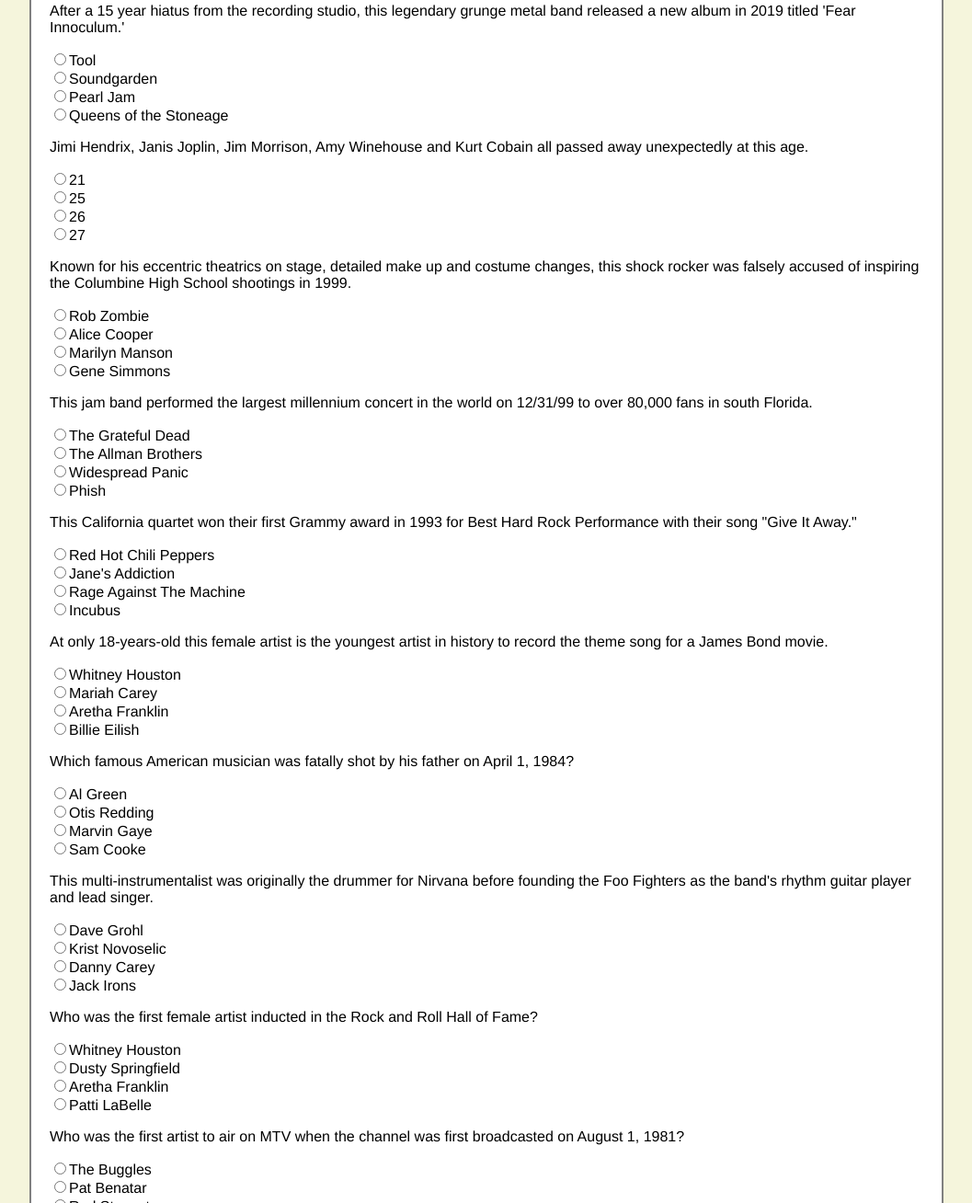
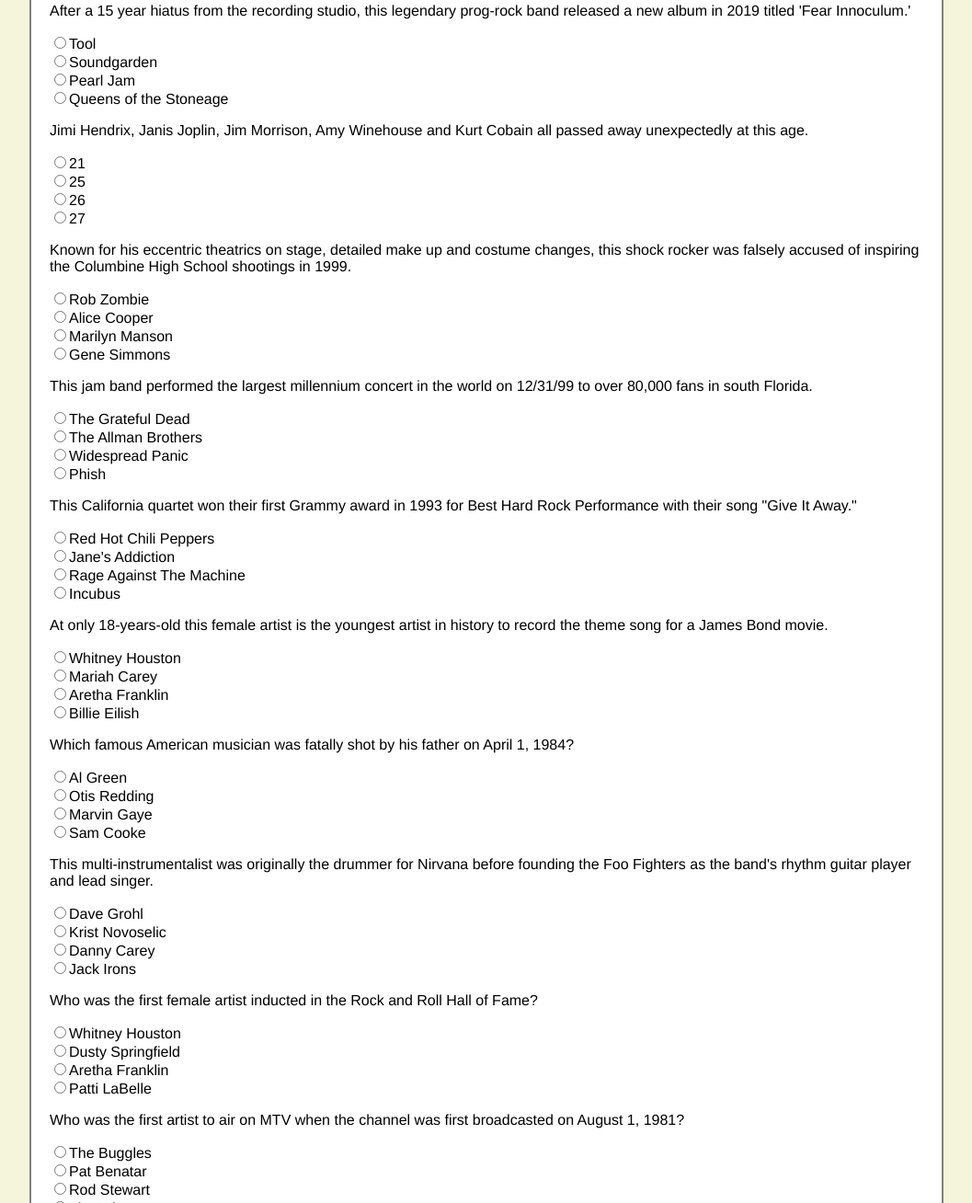
Before and after one commit to sbkelly9/Stu-Kelly-Music-Trivia-Project, a plain HTML site: page index.html in a window 1280 px wide. Shown: the part 1492-2800 px from the top of the page at 92% size, without its empty margins (111-1168 px from the left). Drawn offline with Linux system fonts and the light colour scheme; a web font is replaced by a local one.

Commit message:
updated p tags

```diff
--- a/index.html
+++ b/index.html
@@ -19,135 +19,135 @@
 <form id="form1">
 
 	<p>Who is the top selling musical act of all time?</p>
-	<input type="radio" name="topact" value="0" />U2 <br />
-	<input type="radio" name="topact" value="0" />Elvis Presley <br />
-	<input type="radio" name="topact" value="0" />Michael Jackson <br />
-	<input type="radio" name="topact" value="5" />The Beatles <br />
+	<input type="radio" name="topact" value="0" /><p class = "answers">U2</p> <br />
+	<input type="radio" name="topact" value="0" /><p class = "answers">Elvis Presley</p> <br />
+	<input type="radio" name="topact" value="0" /><p class ="answers">Michael Jackson</p> <br />
+	<input type="radio" name="topact" value="5" /><p class = "answers">The Beatles</p> <br />
 
 	<p>At 20-years-old, this artist played over 27 different instruments by himself on his debut album 'For You.'</p>
-	<input type="radio" name="prince" value="5" />Prince <br />
-	<input type="radio" name="prince" value="0" />Stevie Wonder <br />
-	<input type="radio" name="prince" value="0" />John Lennon <br />
-	<input type="radio" name="prince" value="0" />BB King <br />
+	<input type="radio" name="prince" value="5" /><p class = "answers">Prince</p> <br />
+	<input type="radio" name="prince" value="0" /><p class = "answers">Stevie Wonder</p> <br />
+	<input type="radio" name="prince" value="0" /><p class = "answers">John Lennon</p> <br />
+	<input type="radio" name="prince" value="0" /><p class = "answers">BB King</p> <br />
 
 	<p>After the unexpected death of his 4-year-old son in 1991, Eric Clapton wrote this acoustic ballad as a tribute to his life.</p>
-	<input type="radio" name="clapton" value="0" />"Layla" <br />
-	<input type="radio" name="clapton" value="0" />"Badge" <br />
-	<input type="radio" name="clapton" value="5" />"Tears In Heaven" <br />
-	<input type="radio" name="clapton" value="0" />"Wonderful Tonight" <br />
+	<input type="radio" name="clapton" value="0" /><p class = "answers">"Layla" <br />
+	<input type="radio" name="clapton" value="0" /><p class = "answers">"Badge" <br />
+	<input type="radio" name="clapton" value="5" /><p class = "answers"><p class = "answers">"Tears In Heaven" <br />
+	<input type="radio" name="clapton" value="0" /><p class = "answers">"Wonderful Tonight" <br />
 
 	<p>This Mississippi native is widely recognized as a primary source of inspiration for British Rock and Roll bands such as The Beatles, The Rolling Stones, Cream and Led Zeppelin.</p>
-	<input type="radio" name="elvis" value="0" />Muddy Waters <br />
-	<input type="radio" name="elvis" value="5" />Elvis Presley <br />
-	<input type="radio" name="elvis" value="0" />Robert Johnson <br />
-	<input type="radio" name="elvis" value="0" />Guitar Slim <br />
+	<input type="radio" name="elvis" value="0" /><p class = "answers">Muddy Waters <br />
+	<input type="radio" name="elvis" value="5" /><p class = "answers">Elvis Presley <br />
+	<input type="radio" name="elvis" value="0" /><p class = "answers">Robert Johnson <br />
+	<input type="radio" name="elvis" value="0" /><p class = "answers">Guitar Slim <br />
 
 	<p>This mogul became the first certified billionaire hip-hop artist in 2019 by Forbes Magazine.</p>
-	<input type="radio" name="jay" value="0" />Dr. Dre <br />
-	<input type="radio" name="jay" value="0" />Diddy <br />
-	<input type="radio" name="jay" value="5" />JAY-Z <br />
-	<input type="radio" name="jay" value="0" />Master P <br />
+	<input type="radio" name="jay" value="0" /><p class = "answers">Dr. Dre <br />
+	<input type="radio" name="jay" value="0" /><p class = "answers">Diddy <br />
+	<input type="radio" name="jay" value="5" /><p class = "answers">JAY-Z <br />
+	<input type="radio" name="jay" value="0" /><p class = "answers">Master P <br />
 
 	<p>Featuring hit songs like "Billie Jean," "Human Nature," "Wanna Be Startin' Something" and "Beat It" this album is the top selling album of all time.</p>
-	<input type="radio" name="thriller" value="0" />Bad <br />
-	<input type="radio" name="thriller" value="0" />Off The Wall <br />
-	<input type="radio" name="thriller" value="0" />Dangerous <br />
-	<input type="radio" name="thriller" value="5" />Thriller <br />
+	<input type="radio" name="thriller" value="0" /><p class = "answers">Bad <br />
+	<input type="radio" name="thriller" value="0" /><p class = "answers">Off The Wall <br />
+	<input type="radio" name="thriller" value="0" /><p class = "answers">Dangerous <br />
+	<input type="radio" name="thriller" value="5" /><p class = "answers">Thriller <br />
 
 	<p>On August 18th, 1969 this iconic guitar player closed out the inaugural Woodstock Festival with a sunrise set.</p>
-	<input type="radio" name="jimi" value="0" />Carlos Santana <br />
-	<input type="radio" name="jimi" value="5" />Jimi Hendrix <br />
-	<input type="radio" name="jimi" value="0" />Richie Havens <br />
-	<input type="radio" name="jimi" value="0" />Jerry Garcia <br />
+	<input type="radio" name="jimi" value="0" /><p class = "answers">Carlos Santana <br />
+	<input type="radio" name="jimi" value="5" /><p class = "answers">Jimi Hendrix <br />
+	<input type="radio" name="jimi" value="0" /><p class = "answers">Richie Havens <br />
+	<input type="radio" name="jimi" value="0" /><p class = "answers">Jerry Garcia <br />
 
-	<p>After a 15 year hiatus from the recording studio, this legendary grunge metal band released a new album in 2019 titled 'Fear Innoculum.'</p>
-	<input type="radio" name="tool" value="5" />Tool <br />
-	<input type="radio" name="tool" value="0" />Soundgarden <br />
-	<input type="radio" name="tool" value="0" />Pearl Jam <br />
-	<input type="radio" name="tool" value="0" />Queens of the Stoneage <br />
+	<p>After a 15 year hiatus from the recording studio, this legendary prog-rock band released a new album in 2019 titled 'Fear Innoculum.'</p>
+	<input type="radio" name="tool" value="5" /><p class = "answers">Tool <br />
+	<input type="radio" name="tool" value="0" /><p class = "answers">Soundgarden <br />
+	<input type="radio" name="tool" value="0" /><p class = "answers">Pearl Jam <br />
+	<input type="radio" name="tool" value="0" /><p class = "answers">Queens of the Stoneage <br />
 
 	<p>Jimi Hendrix, Janis Joplin, Jim Morrison, Amy Winehouse and Kurt Cobain all passed away unexpectedly at this age.</p>
-	<input type="radio" name="passaway" value="0" />21 <br />
-	<input type="radio" name="passaway" value="0" />25 <br />
-	<input type="radio" name="passaway" value="0" />26 <br />
-	<input type="radio" name="passaway" value="5" />27 <br />
+	<input type="radio" name="passaway" value="0" /><p class = "answers">21 <br />
+	<input type="radio" name="passaway" value="0" /><p class = "answers">25 <br />
+	<input type="radio" name="passaway" value="0" /><p class = "answers">26 <br />
+	<input type="radio" name="passaway" value="5" /><p class = "answers">27 <br />
 
 	<p>Known for his eccentric theatrics on stage, detailed make up and costume changes, this shock rocker was falsely accused of inspiring the Columbine High School shootings in 1999.</p>
-	<input type="radio" name="manson" value="0" />Rob Zombie <br />
-	<input type="radio" name="manson" value="0" />Alice Cooper <br />
-	<input type="radio" name="manson" value="5" />Marilyn Manson <br />
-	<input type="radio" name="manson" value="0" />Gene Simmons <br />
+	<input type="radio" name="manson" value="0" /><p class = "answers">Rob Zombie <br />
+	<input type="radio" name="manson" value="0" /><p class = "answers">Alice Cooper <br />
+	<input type="radio" name="manson" value="5" /><p class = "answers">Marilyn Manson <br />
+	<input type="radio" name="manson" value="0" /><p class = "answers">Gene Simmons <br />
 
 	<p>This jam band performed the largest millennium concert in the world on 12/31/99 to over 80,000 fans in south Florida.</p>
-	<input type="radio" name="phish" value="0" />The Grateful Dead <br />
-	<input type="radio" name="phish" value="0" />The Allman Brothers <br />
-	<input type="radio" name="phish" value="0" />Widespread Panic <br />
-	<input type="radio" name="phish" value="5" />Phish <br />
+	<input type="radio" name="phish" value="0" /><p class = "answers">The Grateful Dead <br />
+	<input type="radio" name="phish" value="0" /><p class = "answers">The Allman Brothers <br />
+	<input type="radio" name="phish" value="0" /><p class = "answers">Widespread Panic <br />
+	<input type="radio" name="phish" value="5" /><p class = "answers">Phish <br />
 
 	<p>This California quartet won their first Grammy award in 1993 for Best Hard Rock Performance with their song "Give It Away."</p>
-	<input type="radio" name="rhcp" value="5" />Red Hot Chili Peppers <br />
-	<input type="radio" name="rhcp" value="0" />Jane's Addiction <br />
-	<input type="radio" name="rhcp" value="0" />Rage Against The Machine <br />
-	<input type="radio" name="rhcp" value="0" />Incubus <br />
+	<input type="radio" name="rhcp" value="5" /><p class = "answers">Red Hot Chili Peppers <br />
+	<input type="radio" name="rhcp" value="0" /><p class = "answers">Jane's Addiction <br />
+	<input type="radio" name="rhcp" value="0" /><p class = "answers">Rage Against The Machine <br />
+	<input type="radio" name="rhcp" value="0" /><p class = "answers">Incubus <br />
 
 
 	<p>At only 18-years-old this female artist is the youngest artist in history to record the theme song for a James Bond movie.</p>
-	<input type="radio" name="billie" value="0" />Whitney Houston <br />
-	<input type="radio" name="billie" value="0" />Mariah Carey <br />
-	<input type="radio" name="billie" value="0" />Aretha Franklin <br />
-	<input type="radio" name="billie" value="5" />Billie Eilish <br />
+	<input type="radio" name="billie" value="0" /><p class = "answers">Whitney Houston <br />
+	<input type="radio" name="billie" value="0" /><p class = "answers">Mariah Carey <br />
+	<input type="radio" name="billie" value="0" /><p class = "answers">Aretha Franklin <br />
+	<input type="radio" name="billie" value="5" /><p class = "answers">Billie Eilish <br />
 
 	<p>Which famous American musician was fatally shot by his father on April 1, 1984?</p>
-	<input type="radio" name="marvin" value="0" />Al Green <br />
-	<input type="radio" name="marvin" value="0" />Otis Redding <br />
-	<input type="radio" name="marvin" value="5" />Marvin Gaye <br />
-	<input type="radio" name="marvin" value="0" />Sam Cooke <br />
+	<input type="radio" name="marvin" value="0" /><p class = "answers">Al Green <br />
+	<input type="radio" name="marvin" value="0" /><p class = "answers">Otis Redding <br />
+	<input type="radio" name="marvin" value="5" /><p class = "answers">Marvin Gaye <br />
+	<input type="radio" name="marvin" value="0" /><p class = "answers">Sam Cooke <br />
 
 
 	<p>This multi-instrumentalist was originally the drummer for Nirvana before founding the Foo Fighters as the band's rhythm guitar player and lead singer.</p>
-	<input type="radio" name="dave" value="5" />Dave Grohl <br />
-	<input type="radio" name="dave" value="0" />Krist Novoselic <br />
-	<input type="radio" name="dave" value="0" />Danny Carey <br />
-	<input type="radio" name="dave" value="0" />Jack Irons <br />
+	<input type="radio" name="dave" value="5" /><p class = "answers">Dave Grohl <br />
+	<input type="radio" name="dave" value="0" /><p class = "answers">Krist Novoselic <br />
+	<input type="radio" name="dave" value="0" /><p class = "answers">Danny Carey <br />
+	<input type="radio" name="dave" value="0" /><p class = "answers">Jack Irons <br />
 
 	<p>Who was the first female artist inducted in the Rock and Roll Hall of Fame?</p>
-	<input type="radio" name="aretha" value="0" />Whitney Houston <br />
-	<input type="radio" name="aretha" value="0" />Dusty Springfield <br />
-	<input type="radio" name="aretha" value="5" />Aretha Franklin <br />
-	<input type="radio" name="aretha" value="0" />Patti LaBelle <br />
+	<input type="radio" name="aretha" value="0" /><p class = "answers">Whitney Houston <br />
+	<input type="radio" name="aretha" value="0" /><p class = "answers">Dusty Springfield <br />
+	<input type="radio" name="aretha" value="5" /><p class = "answers">Aretha Franklin <br />
+	<input type="radio" name="aretha" value="0" /><p class = "answers">Patti LaBelle <br />
 
 	<p>Who was the first artist to air on MTV when the channel was first broadcasted on August 1, 1981?</p>
-	<input type="radio" name="mtv" value="5" />The Buggles <br />
-	<input type="radio" name="mtv" value="0" />Pat Benatar <br />
-	<input type="radio" name="mtv" value="0" />Rod Stewart <br />
-	<input type="radio" name="mtv" value="0" />The Who <br />
+	<input type="radio" name="mtv" value="5" /><p class = "answers">The Buggles <br />
+	<input type="radio" name="mtv" value="0" /><p class = "answers">Pat Benatar <br />
+	<input type="radio" name="mtv" value="0" /><p class = "answers">Rod Stewart <br />
+	<input type="radio" name="mtv" value="0" /><p class = "answers">The Who <br />
 
 	<p>David Bowie performed the song "Under Pressure" with what other singer?</p>
-	<input type="radio" name="bowie" value="0" />Mick Jagger <br />
-	<input type="radio" name="bowie" value="0" />Paul McCartney <br />
-	<input type="radio" name="bowie" value="0" />Robert Plant <br />
-	<input type="radio" name="bowie" value="5" />Freddie Mercury <br />
+	<input type="radio" name="bowie" value="0" /><p class = "answers">Mick Jagger <br />
+	<input type="radio" name="bowie" value="0" /><p class = "answers">Paul McCartney <br />
+	<input type="radio" name="bowie" value="0" /><p class = "answers">Robert Plant <br />
+	<input type="radio" name="bowie" value="5" /><p class = "answers">Freddie Mercury <br />
 
 	<p>In what year did Led Zeppelin make their debut in the United States?</p>
-	<input type="radio" name="zeppelin" value="5" />1968 <br />
-	<input type="radio" name="zeppelin" value="0" />1969 <br />
-	<input type="radio" name="zeppelin" value="0" />1965 <br />
-	<input type="radio" name="zeppelin" value="0" />1970 <br />
+	<input type="radio" name="zeppelin" value="5" /><p class = "answers">1968 <br />
+	<input type="radio" name="zeppelin" value="0" /><p class = "answers">1969 <br />
+	<input type="radio" name="zeppelin" value="0" /><p class = "answers">1965 <br />
+	<input type="radio" name="zeppelin" value="0" /><p class = "answers">1970 <br />
 
 	<p>Following its release in 1973, which Pink Floyd album remained on the U.S. Billboard album charts for over 750 weeks (almost 14 years)?</p>
-	<input type="radio" name="floyd" value="0" />The Piper at the Gates of Dawn <br />
-	<input type="radio" name="floyd" value="0" />The Wall <br />
-	<input type="radio" name="floyd" value="0" />Animals <br />
-	<input type="radio" name="floyd" value="5" />Dark Side of the Moon <br />
+	<input type="radio" name="floyd" value="0" /><p class = "answers">The Piper at the Gates of Dawn <br />
+	<input type="radio" name="floyd" value="0" /><p class = "answers">The Wall <br />
+	<input type="radio" name="floyd" value="0" /><p class = "answers">Animals <br />
+	<input type="radio" name="floyd" value="5" /><p class = "answers">Dark Side of the Moon <br />
 
 </form>
 
-<break></break>
+
 
 	<input  id="submitbutton" type="submit" value="Submit"
 
 
-	<p>Your score is: <span id="grade">__/100</span></p>
+	<p>Your score is: <span id="grade">/100</span></p>
 
 
 </div>
--- a/script.js
+++ b/script.js
@@ -24,6 +24,9 @@
 	zeppelin = parseInt(document.querySelector('input[name = "zeppelin"]:checked').value);
 	floyd = parseInt(document.querySelector('input[name = "floyd"]:checked').value);
 
+	// querySelectorAll()
+	// div.classList.add("correct-answer");
+
 		   result = topact + prince + clapton + elvis + jay + thriller + jimi + tool + passaway + manson + phish + rhcp + billie + marvin + dave + aretha + mtv + bowie + zeppelin + floyd;
 
 	document.getElementById("grade").innerHTML = result;
--- a/style.css
+++ b/style.css
@@ -15,6 +15,11 @@
 body {
 font-family: Helvetica;
 background-color: beige;
+}
+
+#submitbutton {
+	display: flex;
+
 }
 
 #form1 {
@@ -48,6 +53,16 @@
 
 }
 
+.answers {
+	display: inline;
+}
+
+.correct-answers {
+	color: yellow;
+}
+
+
+
 img { max-width: 100%; height: auto; }
 
 /* Media Queries: Tablet Landscape */
```
